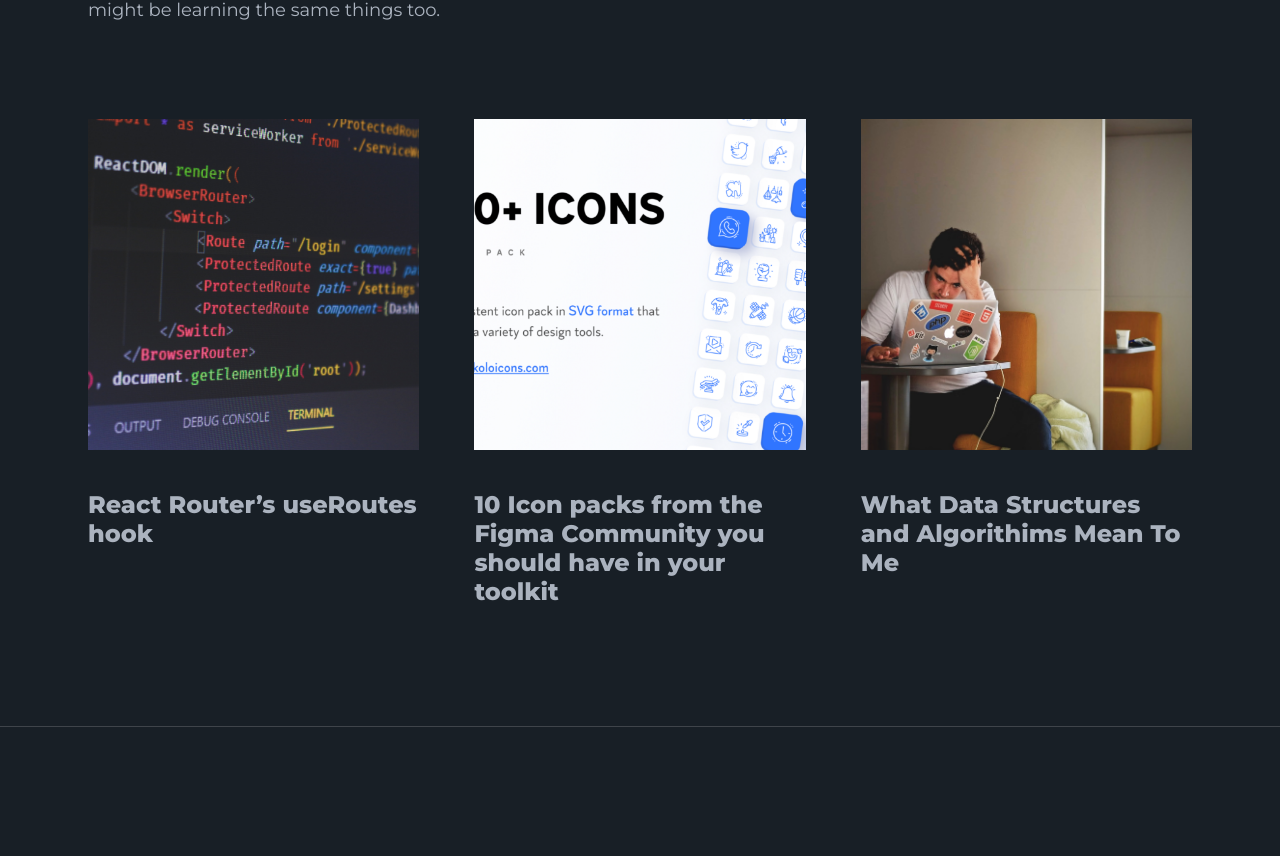
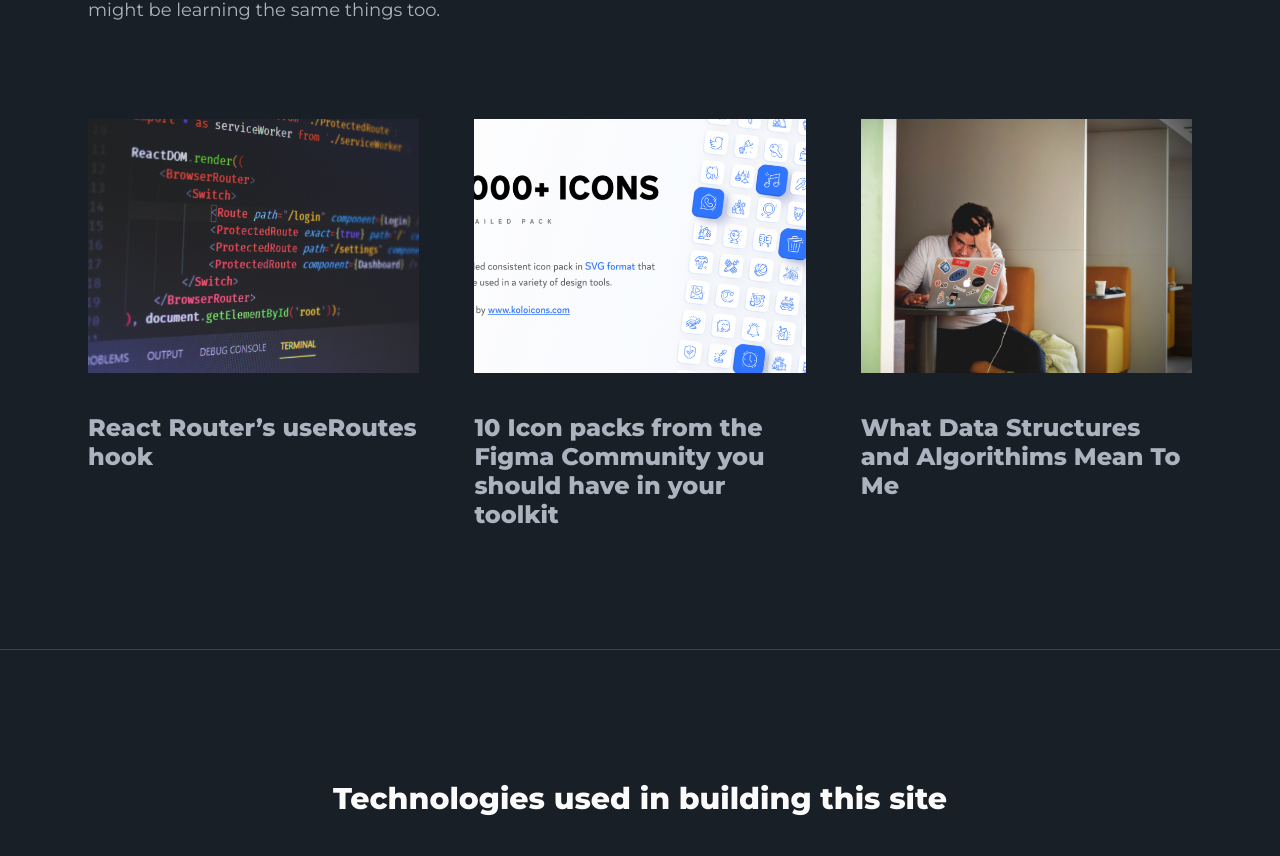
Before and after one commit to LindieK/portfolio-v2, a Next.js app: page / in a window 1280 px wide. Shown: the part 2470-3326 px from the top of the page. Built offline with nearby package versions, Linux system fonts and the light colour scheme.

Commit message:
fix: adjusted intrinsic size of images

```diff
--- a/components/card/Card.tsx
+++ b/components/card/Card.tsx
@@ -32,7 +32,7 @@ const Card = ({thumbnail, title, link}: Card) => {
   return (
     <motion.div className={styles.cardContainer} ref={ref} variants={cardVariant} initial="initial" animate={cardControl} onMouseEnter={articleEnter} onMouseLeave={articleLeave}>
       <a href={link} className={styles.link} target="_blank" rel="noreferrer">
-        <Image src={thumbnail} width={1300} height={1300} layout="responsive" alt="article thumbnail"/>
+        <Image src={thumbnail} width={1300} height={1000} layout="responsive" alt="article thumbnail"/>
         <h3>{title}</h3>
       </a>
     </motion.div>
```
